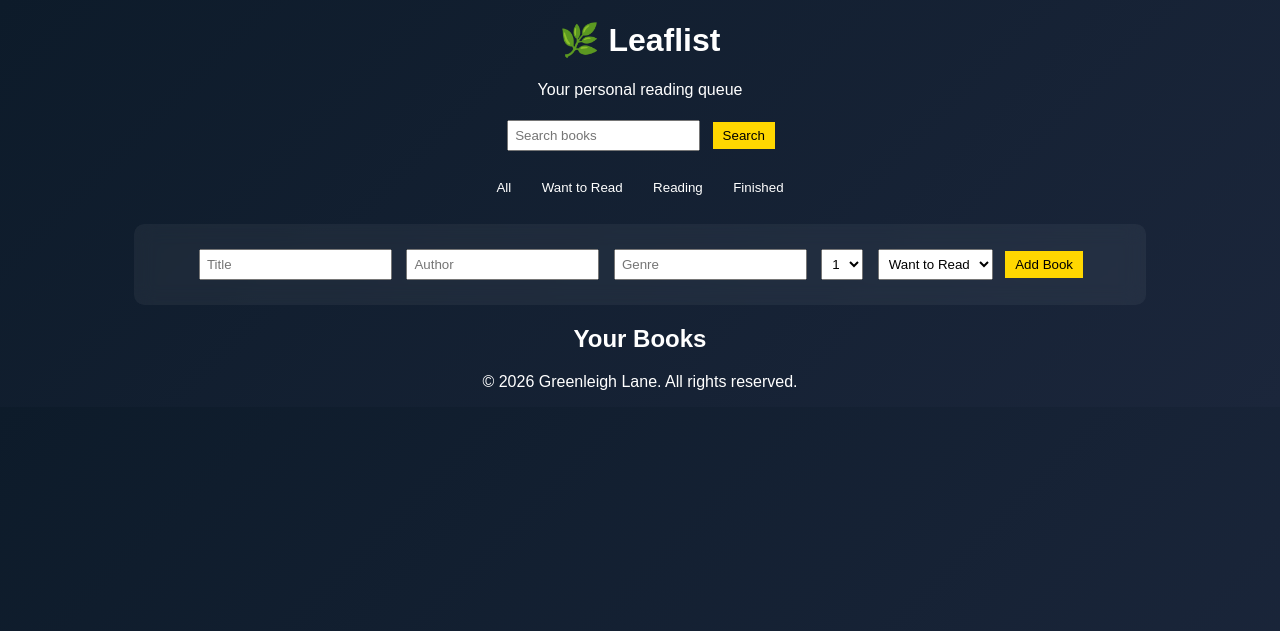
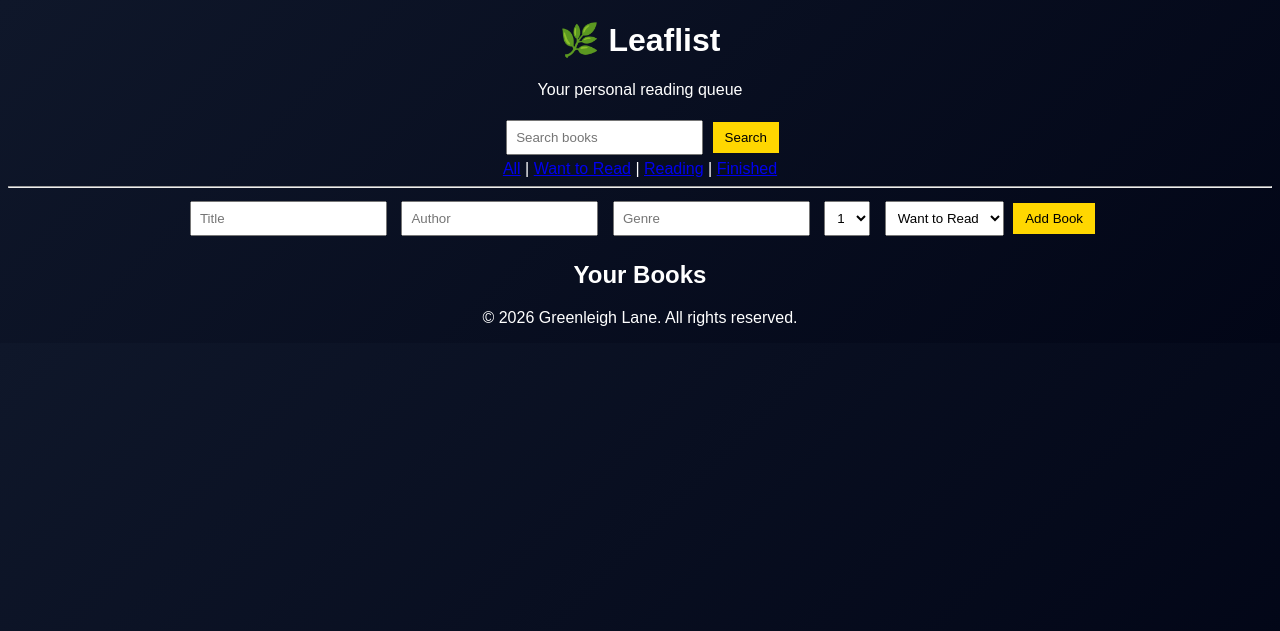
Before and after one commit to Tamyrah/MyBookWishList, a Flask app: template templates/home.html in a window 1280 px wide. Shown: the top 631 px of the page. Run offline with Flask 3, Linux system fonts and the light colour scheme; the template is opened without the code that fills it, so the values that code supplies are empty; parts of the project's set-up code (start-up, migrations or seed data) failed here and were passed over.

Commit message:
Refactor home.html for improved layout and styling
Refactor styles and structure for better readability and maintainability.

```diff
--- a/templates/home.html
+++ b/templates/home.html
@@ -1,96 +1,77 @@
 <!DOCTYPE html>
-
 <html>
 <head>
     <title>Leaflist</title>
-
     <style>
         body {
-    background: linear-gradient(135deg, #0d1b2a, #1b263b);
+            background: linear-gradient(135deg, #0f172a, #020617);
             color: white;
+            font-family: Arial;
             text-align: center;
-    font-family: Arial;
-}
-
-.container {
-    width: 80%;
-    margin: auto;
         }
 
         .glass {
             background: rgba(255,255,255,0.05);
             backdrop-filter: blur(10px);
             padding: 20px;
-    margin: 20px 0;
-    border-radius: 10px;
+            margin: 20px auto;
+            width: 80%;
+            border-radius: 12px;
         }
 
         input, select {
-    padding: 6px;
+            padding: 8px;
             margin: 5px;
         }
 
         button {
-    padding: 6px 10px;
-    margin: 3px;
-    background-color: gold;
+            padding: 8px 12px;
+            background: gold;
             border: none;
+            cursor: pointer;
         }
 
-.filters {
-    margin: 15px 0;
-}
-
-.filters button {
-    background: transparent;
-    color: white;
-}
-
-.filters button:not(:last-child)::after {
-    content: "|";
-    margin-left: 10px;
-    color: gray;
+        .row {
+            display: flex;
+            justify-content: center;
+            gap: 10px;
+            flex-wrap: wrap;
         }
     </style>
-
 </head>
 
 <body>
-
-<div class="container">
 
 <h1>🌿 Leaflist</h1>
 <p>Your personal reading queue</p>
 
 <!-- SEARCH -->
-
-<form method="GET">
+<form method="GET" action="/">
     <input type="hidden" name="user" value="{{ user }}">
-    <input type="text" name="query" placeholder="Search books">
+    <input name="query" placeholder="Search books">
     <button type="submit">Search</button>
 </form>
 
 <!-- FILTER -->
-
-<div class="filters">
-    <a href="/?user={{ user }}"><button>All</button></a>
-    <a href="/?user={{ user }}&status=Want to Read"><button>Want to Read</button></a>
-    <a href="/?user={{ user }}&status=Reading"><button>Reading</button></a>
-    <a href="/?user={{ user }}&status=Finished"><button>Finished</button></a>
+<div>
+    <a href="/?user={{user}}">All</a> |
+    <a href="/?user={{user}}&status=Want to Read">Want to Read</a> |
+    <a href="/?user={{user}}&status=Reading">Reading</a> |
+    <a href="/?user={{user}}&status=Finished">Finished</a>
 </div>
 
-<!-- ADD -->
+<hr>
 
-<div class="glass">
+<!-- ADD BOOK -->
 <form method="POST">
-<input type="hidden" name="user" value="{{ user }}">
-
     <input name="title" placeholder="Title" required>
     <input name="author" placeholder="Author">
     <input name="genre" placeholder="Genre">
 
     <select name="priority">
-<option>1</option><option>2</option><option>3</option><option>4</option>
+        <option value="1">1</option>
+        <option value="2">2</option>
+        <option value="3">3</option>
     </select>
 
     <select name="status">
@@ -100,37 +81,25 @@ button {
     </select>
 
     <button type="submit">Add Book</button>
-
 </form>
-</div>
 
 <h2>Your Books</h2>
 
 {% for book in books %}
-
 <div class="glass">
 
     <h3>{{ book.title }}</h3>
     <p>{{ book.author }}</p>
     <p>{{ book.genre }}</p>
     <p>Priority: {{ book.priority }}</p>
+    <p>Status: {{ book.status }}</p>
 
-<p>Status:
-<span style="
-color:
-{% if book.status == 'Want to Read' %}#4da6ff
-{% elif book.status == 'Reading' %}#4CAF50
-{% else %}#ffcc00
-{% endif %}
-">
-{{ book.status }}
-</span>
-</p>
-
+    <!-- UPDATE -->
     <form method="POST" action="/update">
         <input type="hidden" name="id" value="{{ book.id }}">
         <input type="hidden" name="user" value="{{ user }}">
 
+        <div class="row">
             <input name="title" value="{{ book.title }}">
             <input name="author" value="{{ book.author }}">
             <input name="genre" value="{{ book.genre }}">
@@ -139,7 +108,6 @@ color:
                 <option {% if book.priority == 1 %}selected{% endif %}>1</option>
                 <option {% if book.priority == 2 %}selected{% endif %}>2</option>
                 <option {% if book.priority == 3 %}selected{% endif %}>3</option>
-<option {% if book.priority == 4 %}selected{% endif %}>4</option>
             </select>
 
             <select name="status">
@@ -147,25 +115,26 @@ color:
                 <option {% if book.status == "Reading" %}selected{% endif %}>Reading</option>
                 <option {% if book.status == "Finished" %}selected{% endif %}>Finished</option>
             </select>
+        </div>
 
-<br><br>
-
+        <div class="row">
             <button type="submit">Update</button>
-
     </form>
 
+    <!-- DELETE -->
     <form method="POST" action="/delete">
         <input type="hidden" name="id" value="{{ book.id }}">
         <input type="hidden" name="user" value="{{ user }}">
         <button type="submit">Remove</button>
     </form>
+        </div>
 
 </div>
 {% endfor %}
 
+<footer>
     <p>© 2026 Greenleigh Lane. All rights reserved.</p>
-
-</div>
+</footer>
 
 </body>
 </html>
```
Lines whose indentation alone changed are shown as unchanged.
